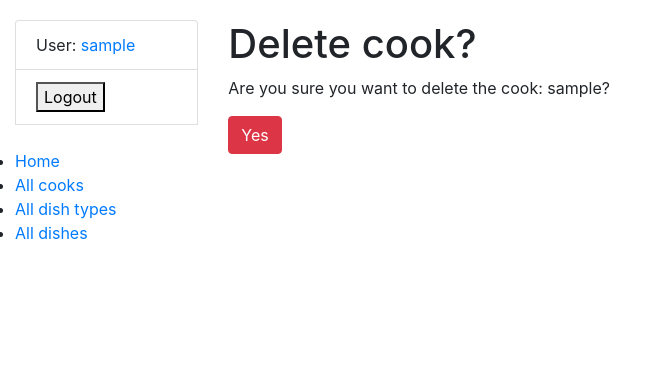
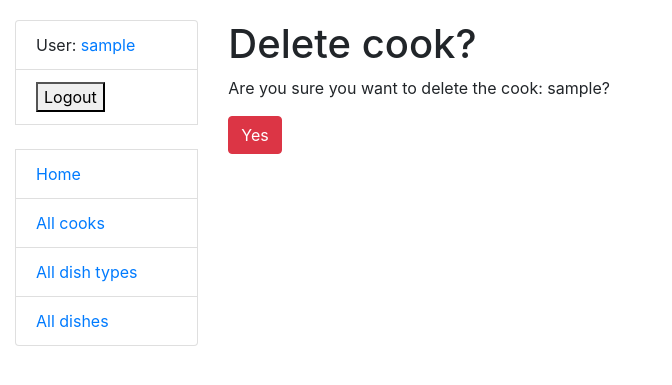
Before and after one commit to Evheniia96/restaurant-kitchen-service, a Django app: page /cook/1/delete/ in a window 1280 px wide. Shown: the top 385 px of the page, without its empty margins (0-672 px from the left). Run offline with Django 5.2, Linux system fonts and the light colour scheme; the visitor is signed in with stand-in values (Sample User, id 1); data comes from the database, SQL or seed files in the repository.

Commit message:
update sidebar.html in the templates/includes

```diff
--- a/templates/includes/sidebar.html
+++ b/templates/includes/sidebar.html
@@ -18,8 +18,8 @@
     {% endif %}
     <br>
 
-    <li><a href="{% url 'restaurant:index' %}">Home</a></li>
-    <li><a href="{% url 'restaurant:cook-list' %}">All cooks</a></li>
-    <li><a href="{% url 'restaurant:dish-type-list' %}">All dish types</a></li>
-    <li><a href="{% url 'restaurant:dish-list' %}">All dishes</a></li>
+    <li class="list-group-item"><a href="{% url 'restaurant:index' %}">Home</a></li>
+    <li class="list-group-item"><a href="{% url 'restaurant:cook-list' %}">All cooks</a></li>
+    <li class="list-group-item"><a href="{% url 'restaurant:dish-type-list' %}">All dish types</a></li>
+    <li class="list-group-item"><a href="{% url 'restaurant:dish-list' %}">All dishes</a></li>
 </ul>
```
